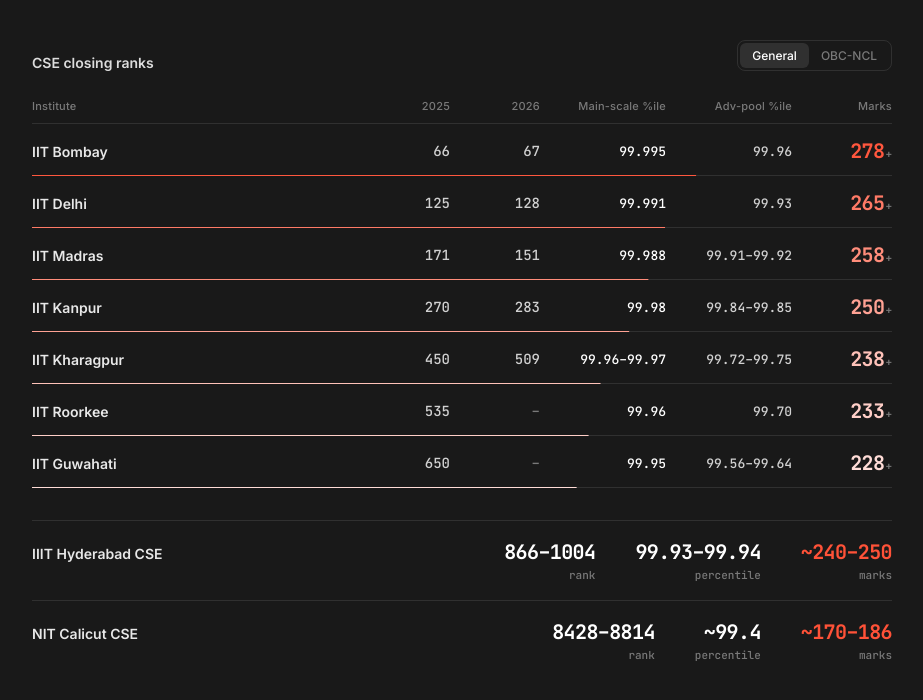
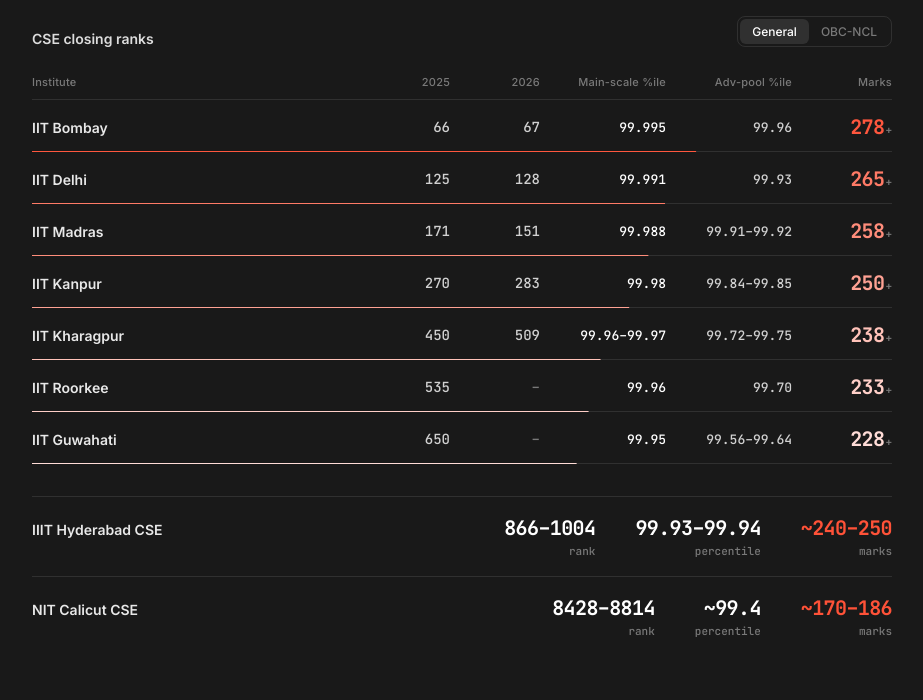
Before and after one commit to SiddharthShyniben/notion-date, a plain HTML site: page cutoffs.html in a window 1280 px wide. Shown: the whole page, without its empty margins (178-1101 px from the left). Drawn offline with Linux system fonts and the light colour scheme.

Commit message:
Make NIT Calicut row follow General/OBC-NCL toggle; tighten embed padding
Co-Authored-By: Claude Sonnet 5.5 <noreply@anthropic.com>
Claude-Session: https://claude.ai/code/session_01UmAfbwLoxGdzb2WQjKvB1R

```diff
--- a/cutoffs.html
+++ b/cutoffs.html
@@ -12,7 +12,7 @@
   * { box-sizing: border-box; margin: 0; padding: 0; }
   html, body { background: var(--bg); }
   body {
-    min-height: 100vh; padding: 40px 24px;
+    padding: 16px 20px;
     display: flex; justify-content: center;
     color: #fff; font-family: "Inter", system-ui, -apple-system, "Segoe UI", sans-serif;
     -webkit-font-smoothing: antialiased;
@@ -59,7 +59,7 @@
 
 
   @media (max-width: 680px) {
-    body { padding: 28px 16px; }
+    body { padding: 16px; }
     .head, .r { grid-template-columns: minmax(84px, 1.4fr) 44px 46px 78px 66px; column-gap: 8px; }
     .inst { font-size: 13px; }
     .marks { font-size: 18px; }
@@ -84,23 +84,7 @@
   <div class="head" id="head"></div>
   <div id="rows"></div>
 
-  <div class="iiit">
-    <div class="inst">IIIT Hyderabad CSE</div>
-    <div class="stats mono">
-      <div class="stat"><div class="v">866–1004</div><div class="k">rank</div></div>
-      <div class="stat"><div class="v">99.93–99.94</div><div class="k">percentile</div></div>
-      <div class="stat"><div class="v hot">~240–250</div><div class="k">marks</div></div>
-    </div>
-  </div>
-
-  <div class="iiit">
-    <div class="inst">NIT Calicut CSE</div>
-    <div class="stats mono">
-      <div class="stat"><div class="v">8428–8814</div><div class="k">rank</div></div>
-      <div class="stat"><div class="v">~99.4</div><div class="k">percentile</div></div>
-      <div class="stat"><div class="v hot">~170–186</div><div class="k">marks</div></div>
-    </div>
-  </div>
+  <div id="backups"></div>
 </div>
 
 <script>
@@ -114,7 +98,16 @@
     { n: 'IIT Roorkee',   gen: { r: [535, null],  m: 233 }, obc: { r: [244, null], m: 225 }, adv: '99.70',        main: '99.96' },
     { n: 'IIT Guwahati',  gen: { r: [650, null],  m: 228 }, obc: { r: [350, null], m: 218 }, adv: '99.56–99.64',  main: '99.95' },
   ];
-  const lo = 215, hi = 280;                     // marks range driving colour (white -> hot)
+  // Backups: IIIT-H has no reservation, so it is the same in both views
+  const iiith = { rank: '866–1004', pct: '99.93–99.94', marks: '~240–250' };
+  const backups = [
+    { n: 'IIIT Hyderabad CSE', gen: iiith, obc: iiith },
+    { n: 'NIT Calicut CSE',
+      gen: { rank: '8428–8814', pct: '~99.4', marks: '~170–186' },
+      obc: { rank: '~3220',     pct: '~99.3', marks: '~165–180' } },
+  ];
+  const backupsEl = document.getElementById('backups');
+  const lo = 215, hi = 280;                    // marks range driving colour (white -> hot)
   const mix = (a, b, u) => Math.round(a + (b - a) * u);
   const rows = document.getElementById('rows');
   const head = document.getElementById('head');
@@ -146,6 +139,18 @@
         <div class="bar"><i></i></div>
       </div>`;
     }).join('');
+    backupsEl.innerHTML = backups.map(b => {
+      const c = b[cat];
+      return `
+      <div class="iiit">
+        <div class="inst">${b.n}</div>
+        <div class="stats mono">
+          <div class="stat"><div class="v">${c.rank}</div><div class="k">rank</div></div>
+          <div class="stat"><div class="v">${c.pct}</div><div class="k">percentile</div></div>
+          <div class="stat"><div class="v hot">${c.marks}</div><div class="k">marks</div></div>
+        </div>
+      </div>`;
+    }).join('');
   }
 
   const buttons = document.querySelectorAll('.toggle button');
```
